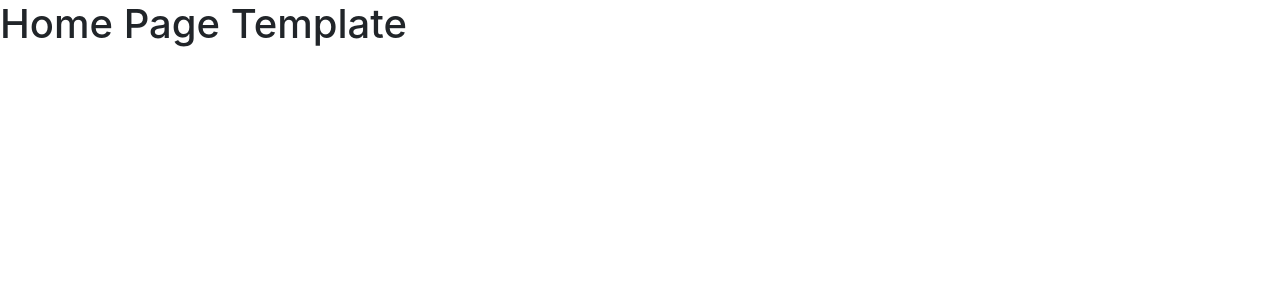
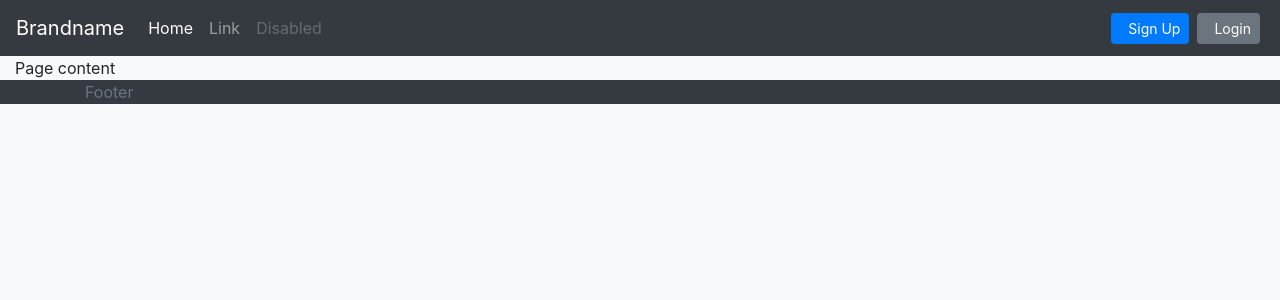
Before and after one commit to Lukisn/Kanban, a Django app: template templates/base.html in a window 1280 px wide. Shown: the top 300 px of the page. Run offline with Django 3.2, Linux system fonts and the light colour scheme; the template is opened without the code that fills it, so the values that code supplies are empty; some libraries are stand-ins or nearby versions.

Commit message:
added base and index template using bootstrap components

```diff
--- a/home/views.py
+++ b/home/views.py
@@ -2,4 +2,4 @@ from django.shortcuts import render
 
 
 def home(request):
-    return render(request, "base.html", context={})
+    return render(request, "index.html", context={})
--- a/templates/base.html
+++ b/templates/base.html
@@ -2,15 +2,42 @@
 <html lang="en">
   <head>
     <!-- Required meta tags -->
-    <meta charset="utf-8">
-    <meta name="viewport" content="width=device-width, initial-scale=1, shrink-to-fit=no">
+    <meta charset="utf-8" />
+    <meta name="viewport" content="width=device-width, initial-scale=1, shrink-to-fit=no" />
     <!-- Bootstrap CSS -->
-    <link rel="stylesheet" href="https://maxcdn.bootstrapcdn.com/bootstrap/4.0.0/css/bootstrap.min.css" integrity="sha384-Gn5384xqQ1aoWXA+058RXPxPg6fy4IWvTNh0E263XmFcJlSAwiGgFAW/dAiS6JXm" crossorigin="anonymous">
-    <title>Title</title>
+    <link rel="stylesheet" href="https://maxcdn.bootstrapcdn.com/bootstrap/4.0.0/css/bootstrap.min.css" integrity="sha384-Gn5384xqQ1aoWXA+058RXPxPg6fy4IWvTNh0E263XmFcJlSAwiGgFAW/dAiS6JXm" crossorigin="anonymous" />
+    <!-- Openiconic icon font -->
+    <link rel="stylesheet" href="https://cdnjs.cloudflare.com/ajax/libs/open-iconic/1.1.1/font/css/open-iconic-bootstrap.min.css" integrity="sha256-BJ/G+e+y7bQdrYkS2RBTyNfBHpA9IuGaPmf9htub5MQ=" crossorigin="anonymous" />
+    <title>{% block title %}Page Title{% endblock %}</title>
   </head>
-  <body>
-    <h1>Home Page Template</h1>
-
+  <body class="bg-light">
+    <header class="navbar navbar-expand-lg navbar-dark bg-dark">
+      <a class="navbar-brand" href="#">Brandname</a>
+      <button class="navbar-toggler" type="button" data-toggle="collapse" data-target="#navbarContent" aria-controls="navbarContent" aria-expanded="false" aria-label="Toggle navigation">
+        <span class="navbar-toggler-icon"></span>
+      </button>
+      <div class="collapse navbar-collapse" id="navbarContent">
+        <div class="navbar-nav mr-auto">
+          <a class="nav-item nav-link active" href="#">Home <span class="sr-only">(current)</span></a>
+          <a class="nav-item nav-link" href="#">Link</a>
+          <a class="nav-item nav-link disabled" href="#">Disabled</a>
+        </div>
+        <div class="navbar-nav navbar-right">
+          <a class="btn btn-primary btn-sm m-1" href="#" role="button"><span class="oi oi-clipboard pr-2"></span>Sign Up</a>
+          <a class="btn btn-secondary btn-sm m-1" href="#" role="button"><span class="oi oi-account-login pr-2"></span>Login</a>
+        </div>
+      </div>
+    </header>
+    <main class="container-fluid ">
+        {% block content %}
+            Page content
+        {% endblock %}
+    </main>
+    <footer class="container-fluid bg-dark">
+      <div class="container">
+        <p class="text-muted">Footer</p>
+      </div>
+    </footer>
     <!-- Bootstrap JavaScript -->
     <script src="https://code.jquery.com/jquery-3.2.1.slim.min.js" integrity="sha384-KJ3o2DKtIkvYIK3UENzmM7KCkRr/rE9/Qpg6aAZGJwFDMVNA/GpGFF93hXpG5KkN" crossorigin="anonymous"></script>
     <script src="https://cdnjs.cloudflare.com/ajax/libs/popper.js/1.12.9/umd/popper.min.js" integrity="sha384-ApNbgh9B+Y1QKtv3Rn7W3mgPxhU9K/ScQsAP7hUibX39j7fakFPskvXusvfa0b4Q" crossorigin="anonymous"></script>
```
Also changed, not shown: templates/index.html (added, +60 -0 lines).
